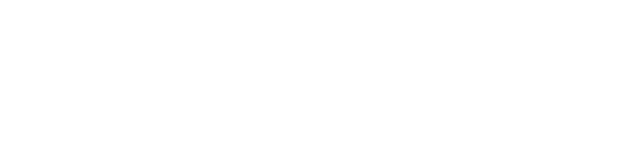
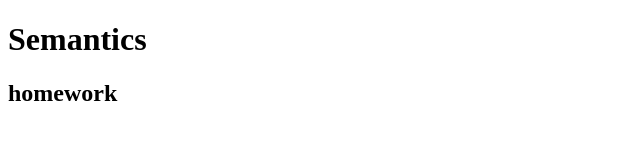
Before and after one commit to ProninDenys/SEMANTICS, a plain HTML site: page index.html in a window 1280 px wide. Shown: the whole page, without its empty margins (0-640 px from the left). Drawn offline with Linux system fonts and the light colour scheme.

Commit message:
add content to HTML

```diff
--- a/index.html
+++ b/index.html
@@ -6,6 +6,7 @@
     <title>Semantics</title>
 </head>
 <body>
-
+    <h1>Semantics </h1>
+    <h2>homework</h2>
 </body>
 </html>
```
